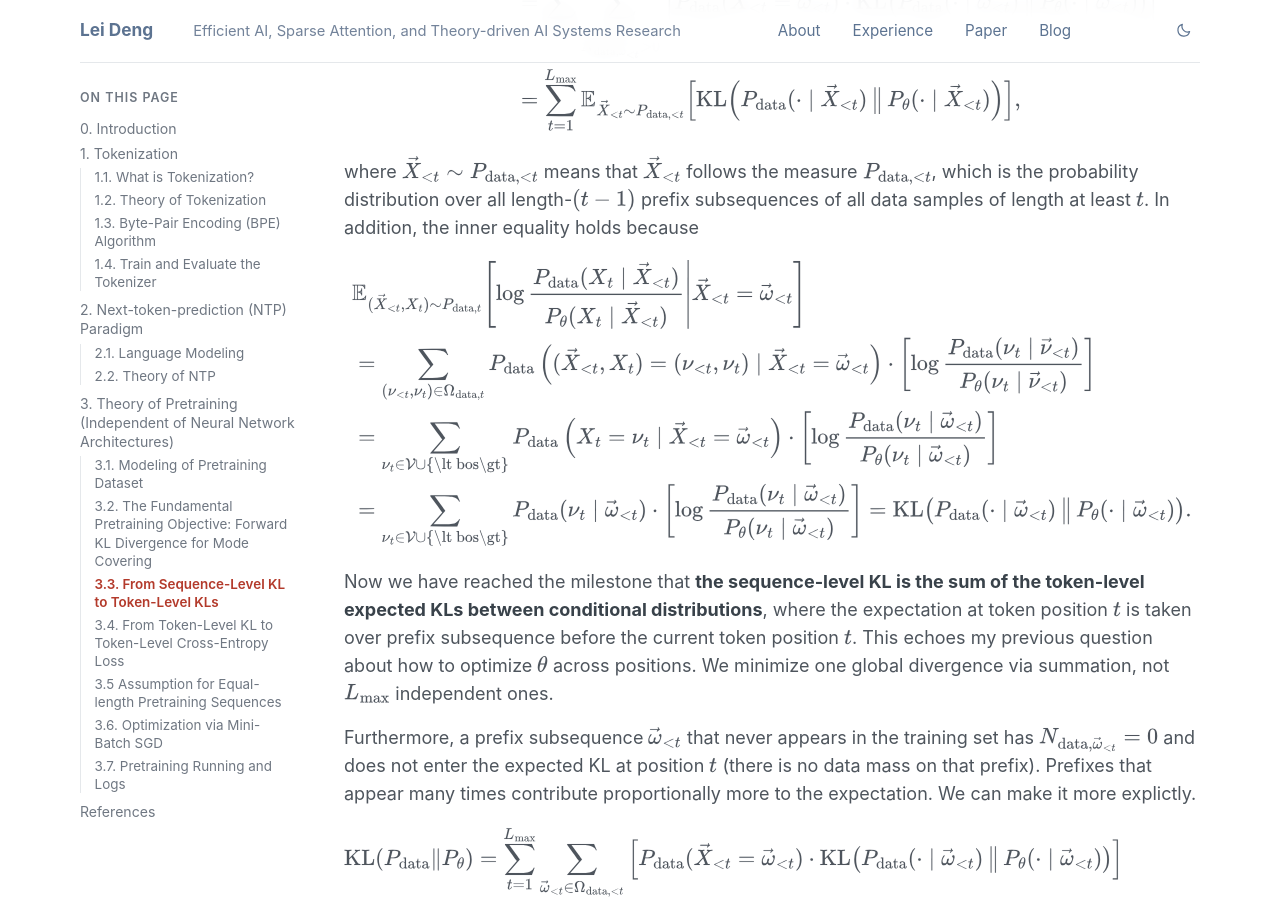
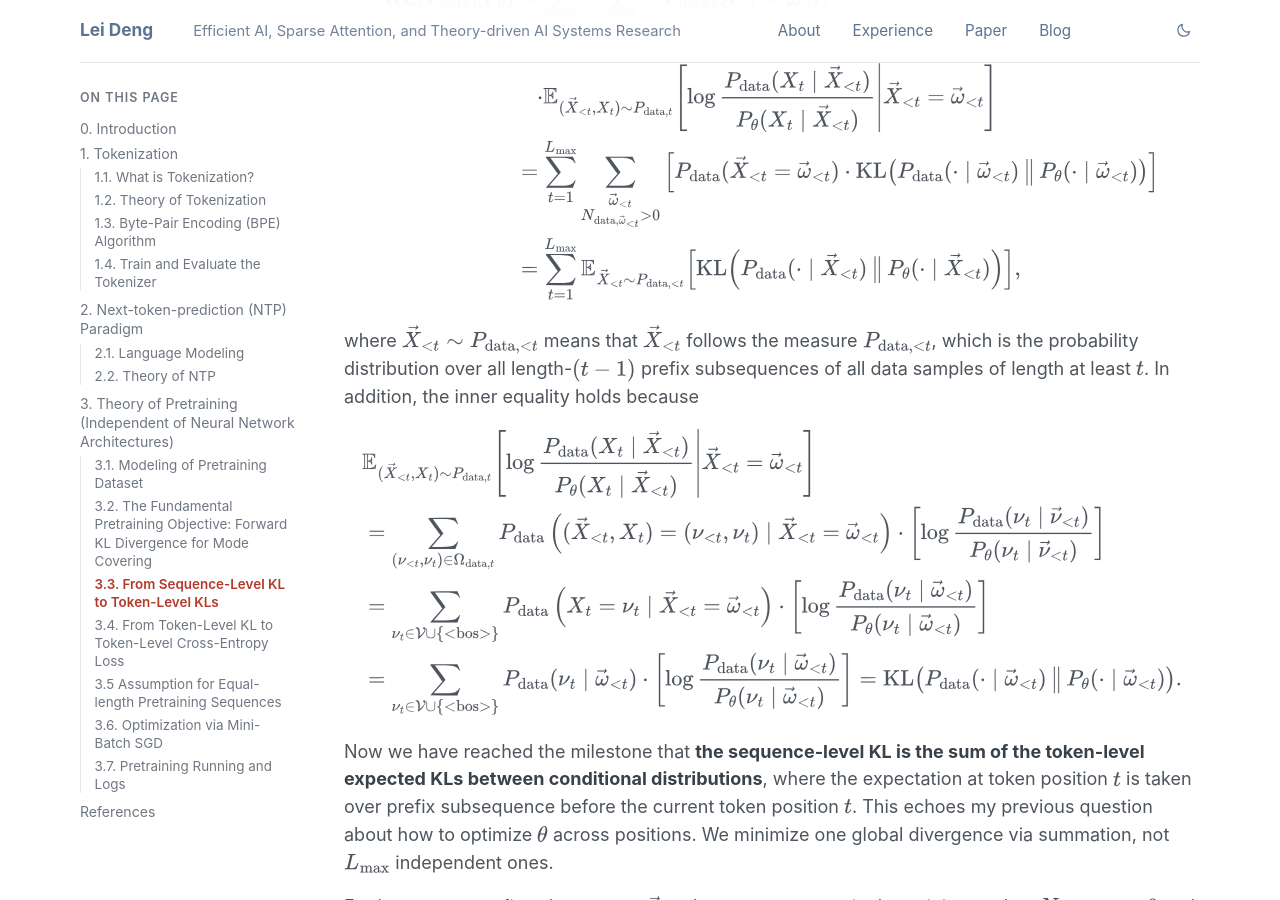
Before and after one commit to leideng/leideng.github.io, a Jekyll site: the page built from _posts/2026-06-02-nanochat-ascend-part1.md, in a window 1280 px wide and 900 px high, scrolled down 24124 px. Built offline with Jekyll 4.4.1, drawn with Linux system fonts in a browser that asks for light colours; some of the changed text lies outside the part shown.

Commit message:
fix(blog): clean up nanochat math rendering
Co-authored-by: Cursor <cursoragent@cursor.com>

````diff
--- a/_posts/2026-06-02-nanochat-ascend-part1.md
+++ b/_posts/2026-06-02-nanochat-ascend-part1.md
@@ -268,6 +268,7 @@ bash runs/run_tok_train.sh
 ```
 
 `run_tok_train.sh` calls Karpathy’s `tok_train.py` with the following options
+
 | Flag | Default in `tok_train.py` | Notes |
 |------|---------------------------|--------|
 | `--max-chars` | `20_000_000_000` | Cap on characters seen during BPE training |
@@ -514,17 +515,13 @@ Note that we do not add `<eos>` special token since `<bos>` also marks the end o
 Thus, a valid token sequence becomes
 
 $$
-\begin{aligned}
-\vec{X}
-&= (X_1=\text{\lt bos\gt}, X_2, \dots, X_{L-1}, X_L=\text{\lt bos\gt}), \\
-&\qquad X_2,\dots,X_{L-1} \neq \text{\lt bos\gt}, \quad L \ge 2.
-\end{aligned}
+\vec{X} = (X_1=\text{<bos>}, X_2, \dots, X_{L-1}, X_L=\text{<bos>}), \quad X_2,\dots,X_{L-1} \neq \text{<bos>}, \quad L \ge 2.
 $$
 
 In addition, due to the limited computation capability, we cannot handle arbitrary long sequences. Thus, we will impose a context window {::nomarkdown}$L_{\max}${:/nomarkdown} restriction and we require that {::nomarkdown}$L \le L_{\max}${:/nomarkdown}.
 In our nanochat-ascend project, we set {::nomarkdown}$L_{\max}=2048${:/nomarkdown}. The latest model such as DeepSeek V4 has 1M context windows size, i.e., $L=1048576$.
 
-Then the stop time $L$ is defined as either {::nomarkdown}$L = L_{\max}${:/nomarkdown} or {::nomarkdown}$X_L = \text{\lt bos\gt}${:/nomarkdown}, which can be determined by the information up to $t$ at each step $t$.
+Then the stop time $L$ is defined as either {::nomarkdown}$L = L_{\max}${:/nomarkdown} or {::nomarkdown}$X_L = \text{&lt;bos&gt;}${:/nomarkdown}, which can be determined by the information up to $t$ at each step $t$.
 
 
 The set of all valid token sequences is denoted by {::nomarkdown}$\Omega_{\text{truth}}${:/nomarkdown}, which serves as **the sample space**.  We can count the total number of sequences by length:
@@ -536,8 +533,8 @@ The set of all valid token sequences is denoted by {::nomarkdown}$\Omega_{\text{
 | $4$ | $2$ | $V^2$ |
 | $\vdots$ | $\vdots$ | $\vdots$ |
 | {::nomarkdown}$L_{\max}-1${:/nomarkdown} | {::nomarkdown}$L_{\max}-3${:/nomarkdown} | {::nomarkdown}$V^{L_{\max}-3}${:/nomarkdown} |
-| {::nomarkdown}$L_{\max}${:/nomarkdown} where {::nomarkdown}$X_{L_{\max}} = \text{\lt bos\gt}${:/nomarkdown} | {::nomarkdown}$L_{\max}-2${:/nomarkdown} | {::nomarkdown}$V^{L_{\max}-2}${:/nomarkdown} |
-| {::nomarkdown}$L_{\max}${:/nomarkdown} where {::nomarkdown}$X_{L_{\max}} \neq \text{\lt bos\gt}${:/nomarkdown}| {::nomarkdown}$L_{\max}-1${:/nomarkdown} | {::nomarkdown}$V^{L_{\max}-1}${:/nomarkdown} |
+| {::nomarkdown}$L_{\max}${:/nomarkdown} where {::nomarkdown}$X_{L_{\max}} = \text{&lt;bos&gt;}${:/nomarkdown} | {::nomarkdown}$L_{\max}-2${:/nomarkdown} | {::nomarkdown}$V^{L_{\max}-2}${:/nomarkdown} |
+| {::nomarkdown}$L_{\max}${:/nomarkdown} where {::nomarkdown}$X_{L_{\max}} \neq \text{&lt;bos&gt;}${:/nomarkdown}| {::nomarkdown}$L_{\max}-1${:/nomarkdown} | {::nomarkdown}$V^{L_{\max}-1}${:/nomarkdown} |
 
 Thus the total number of all valid sequences over all possible lengths is
 
@@ -553,11 +550,7 @@ First, the probability of {::nomarkdown}$\vec{X} = \vec{\omega} = (\omega_1,\ome
 {::nomarkdown}$L=l, X_1=\omega_1, X_2=\omega_2, \cdots, X_l = \omega_l${:/nomarkdown}, i.e.,
 
 $$
-\begin{aligned}
-P_{\text{truth}}(\vec{\omega})
-&= P_{\text{truth}}(\vec{X} = \vec{\omega}) \\
-&= P_{\text{truth}} (L=l, X_1=\omega_1, X_2=\omega_2, \cdots, X_l=\omega_l).
-\end{aligned}
+P_{\text{truth}}(\vec{\omega}) = P_{\text{truth}}(\vec{X} = \vec{\omega}) = P_{\text{truth}} (L=l, X_1=\omega_1, X_2=\omega_2, \cdots, X_l=\omega_l).
 $$
 
 Once we have the joint distribution {::nomarkdown}$P_{\text{truth}}(\vec{\omega})${:/nomarkdown}, i.e., we have the probability for each element in the sample space,
@@ -570,7 +563,7 @@ P_{\text{truth}}(X_1=a)
 P_{\text{truth}}(\vec{\omega}) \\
 &=
 \begin{cases}
-    1, & \text{if } a=\text{\lt bos\gt},  \\
+    1, & \text{if } a=\text{<bos>},  \\
     0, & \text{otherwise.}
 \end{cases}
 \end{aligned}
@@ -596,25 +589,42 @@ $$
 For notation simplicity, we sometimes omit the random variable {::nomarkdown}$X_i${:/nomarkdown} but simply use {::nomarkdown}$\omega_i/x_i/y_i${:/nomarkdown} when the context is clear to show that {::nomarkdown}$\omega_i/x_i/y_i${:/nomarkdown} is the $i$-th token in a sequence, namely
 
 $$
-\begin{aligned}
-P_{\text{truth}}(\omega_i) := P_{\text{truth}} (X_i=\omega_i). \\
-P_{\text{truth}}(x_i) := P_{\text{truth}} (X_i=x_i). \\
+P_{\text{truth}}(\omega_i) := P_{\text{truth}} (X_i=\omega_i).
+$$
+
+$$
+P_{\text{truth}}(x_i) := P_{\text{truth}} (X_i=x_i).
+$$
+
+$$
 P_{\text{truth}}(y_i) := P_{\text{truth}} (X_i=y_i).
-\end{aligned}
 $$
 
 Similarly, we also sometimes omit several random variables to denote the probability for several tokens.
 For example, if we define {::nomarkdown}$\vec{x}=(x_1,x_2,x_3)${:/nomarkdown} and {::nomarkdown}$\vec{y}=(y_4,y_5,y_6)${:/nomarkdown}, we have
 
 $$
-\begin{aligned}
-P_{\text{truth}}(\vec{x}) := P_{\text{truth}} (X_1=x_1, X_2=x_2, X_3=x_3). \\
-P_{\text{truth}}(\vec{y}) := P_{\text{truth}} (X_4=y_4, X_5=y_5, X_6=y_6). \\
-P_{\text{truth}}(\vec{y} \mid \vec{x}) := P_{\text{truth}} (X_4=y_4, X_5=y_5, X_6=y_6 \mid X_1=x_1, X_2=x_2, X_3=x_3). \\
-P_{\text{truth}}(\vec{x},y_4) := P_{\text{truth}} (X_1=x_1,X_2=x_2,X_3=x_3,X_4=y_4). \\
-P_{\text{truth}}(y_5, \vec{x}) := P_{\text{truth}}(\vec{x}, y_5) = P_{\text{truth}} (X_1=x_1,X_2=x_2,X_3=x_3,X_5=y_5). \\
+P_{\text{truth}}(\vec{x}) := P_{\text{truth}} (X_1=x_1, X_2=x_2, X_3=x_3).
+$$
+
+$$
+P_{\text{truth}}(\vec{y}) := P_{\text{truth}} (X_4=y_4, X_5=y_5, X_6=y_6).
+$$
+
+$$
+P_{\text{truth}}(\vec{y} \mid \vec{x}) := P_{\text{truth}} (X_4=y_4, X_5=y_5, X_6=y_6 \mid X_1=x_1, X_2=x_2, X_3=x_3).
+$$
+
+$$
+P_{\text{truth}}(\vec{x},y_4) := P_{\text{truth}} (X_1=x_1,X_2=x_2,X_3=x_3,X_4=y_4).
+$$
+
+$$
+P_{\text{truth}}(y_5, \vec{x}) := P_{\text{truth}}(\vec{x}, y_5) = P_{\text{truth}} (X_1=x_1,X_2=x_2,X_3=x_3,X_5=y_5).
+$$
+
+$$
 P_{\text{truth}}(\vec{x},\vec{y}) := P_{\text{truth}} (X_1=x_1,X_2=x_2,X_3=x_3,X_4=y_4,X_5=y_5,X_6=y_6).
-\end{aligned}
 $$
 
 
@@ -651,7 +661,7 @@ P_{\text{truth}} ( \vec{y} \mid \vec{x} )
 \end{aligned}
 $$
 
-with the convention {::nomarkdown}$P_{\text{truth}}(X_1 = \text{\lt bos\gt} \mid \emptyset) = 1${:/nomarkdown}.
+with the convention {::nomarkdown}$P_{\text{truth}}(X_1 = \text{&lt;bos&gt;} \mid \emptyset) = 1${:/nomarkdown}.
 Now we have factorized the conditional probability {::nomarkdown}$P_{\text{truth}} ( \vec{y} \mid \vec{x} )${:/nomarkdown} into $l-i+1$ next-token
 conditional probabilities {::nomarkdown}$P_{\text{truth}} (y_t \mid x_1,x_2,\cdots,x_{i-1}, y_i, \cdots, y_{t-1})${:/nomarkdown}.
 
@@ -775,7 +785,7 @@ We only need $V+1$ numbers to represent {::nomarkdown}$P_{\text{truth},t} (\omeg
 $$
 \begin{aligned}
 &P_{\text{truth},t} (\omega_t = 1 \mid \vec{w}_{\lt t}), \quad \cdots, \quad P_{\text{truth},t} (\omega_t = V \mid \vec{w}_{\lt t}), \\
-&P_{\text{truth},t} (\omega_t = \text{\lt bos\gt}  \mid \vec{w}_{\lt t}).
+&P_{\text{truth},t} (\omega_t = \text{<bos>}  \mid \vec{w}_{\lt t}).
 \end{aligned}
 $$
 
@@ -1058,9 +1068,9 @@ $$
 &\mathbb{E}_{ (\vec{X}_{\lt t}, X_t) \sim P_{\text{data},t}}\!\left[ \left. \log \frac{P_{\text{data}}(X_t \mid \vec{X}_{\lt t})}{P_\theta(X_t \mid \vec{X}_{\lt t})} \right|  \vec{X}_{\lt t} = \vec{\omega}_{\lt t} \right] \\
 &= \sum_{ (\nu_{\lt t}, \nu_t) \in \Omega_{\text{data},t}} P_{\text{data}} \left( (\vec{X}_{\lt t}, X_t)=(\nu_{\lt t}, \nu_t) \mid \vec{X}_{\lt t} = \vec{\omega}_{\lt t} \right)
 \cdot \left[ \log \frac{P_{\text{data}}(\nu_t \mid \vec{\nu}_{\lt t})}{P_\theta(\nu_t \mid \vec{\nu}_{\lt t})} \right] \\
-&= \sum_{ \nu_t \in \mathcal{V} \cup \{ \text{\lt bos\gt} \}} P_{\text{data}} \left( X_t=\nu_t \mid \vec{X}_{\lt t} = \vec{\omega}_{\lt t} \right)
+&= \sum_{ \nu_t \in \mathcal{V} \cup \{ \text{<bos>} \}} P_{\text{data}} \left( X_t=\nu_t \mid \vec{X}_{\lt t} = \vec{\omega}_{\lt t} \right)
 \cdot \left[ \log \frac{P_{\text{data}}(\nu_t \mid \vec{\omega}_{\lt t})}{P_\theta(\nu_t \mid \vec{\omega}_{\lt t})} \right] \\
-&= \sum_{ \nu_t \in \mathcal{V} \cup \{ \text{\lt bos\gt} \} } P_{\text{data}} (\nu_t \mid \vec{\omega}_{\lt t})
+&= \sum_{ \nu_t \in \mathcal{V} \cup \{ \text{<bos>} \} } P_{\text{data}} (\nu_t \mid \vec{\omega}_{\lt t})
 \cdot \left[ \log \frac{P_{\text{data}}(\nu_t \mid \vec{\omega}_{\lt t})}{P_\theta(\nu_t \mid \vec{\omega}_{\lt t})} \right]
 =\mathrm{KL}\!\left(P_{\text{data}}(\cdot \mid \vec{\omega}_{\lt t}) \,\big\|\, P_\theta(\cdot \mid \vec{\omega}_{\lt t})\right).
 \end{aligned}
@@ -1316,8 +1326,8 @@ $$
 \begin{aligned}
 \sum_{n=1}^N  \left[ \mathbb{1}_{ \{ t \le l_n \} } \cdot H(P_{\text{data}}(\cdot\mid \vec{x}^n_{\lt t}),\,P_\theta(\cdot\mid \vec{x}^n_{\lt t})) \right]
 &= \sum_{\vec{\omega}_{\lt t} \in \Omega_{\text{data}, \lt t}} \left[ \mathbb{1}_{ \{ t \le l_n \} } \cdot N_{\text{data}, \vec{\omega}_{\lt t}} \cdot H(P_{\text{data}}(\cdot\mid \vec{\omega}_{\lt t}),\,P_\theta(\cdot\mid \vec{\omega}_{\lt t})) \right] \\
-&= - \sum_{\vec{\omega}_{\lt t} \in \Omega_{\text{data}, \lt t}} \left[ \mathbb{1}_{ \{ t \le l_n \} } \cdot N_{\text{data}, \vec{\omega}_{\lt t}} \cdot \sum_{ \omega_t \in \mathcal{V} \cup \{ \text{\lt bos\gt} \} } P_{\text{data}}( \omega_t \mid  \vec{\omega}_{\lt t}) \cdot \log P_\theta( \omega_t \mid \vec{\omega}_{\lt t}) \right] \\
-&= - \sum_{\vec{\omega}_{\lt t} \in \Omega_{\text{data}, \lt t}} \left[ \mathbb{1}_{ \{ t \le l_n \} } \cdot \sum_{ \omega_t \in \mathcal{V} \cup \{ \text{\lt bos\gt} \} } N_{\text{data}, (\vec{\omega}_{\lt t}, \omega_t)}  \cdot \log P_\theta( \omega_t \mid \vec{\omega}_{\lt t}) \right] \\
+&= - \sum_{\vec{\omega}_{\lt t} \in \Omega_{\text{data}, \lt t}} \left[ \mathbb{1}_{ \{ t \le l_n \} } \cdot N_{\text{data}, \vec{\omega}_{\lt t}} \cdot \sum_{ \omega_t \in \mathcal{V} \cup \{ \text{<bos>} \} } P_{\text{data}}( \omega_t \mid  \vec{\omega}_{\lt t}) \cdot \log P_\theta( \omega_t \mid \vec{\omega}_{\lt t}) \right] \\
+&= - \sum_{\vec{\omega}_{\lt t} \in \Omega_{\text{data}, \lt t}} \left[ \mathbb{1}_{ \{ t \le l_n \} } \cdot \sum_{ \omega_t \in \mathcal{V} \cup \{ \text{<bos>} \} } N_{\text{data}, (\vec{\omega}_{\lt t}, \omega_t)}  \cdot \log P_\theta( \omega_t \mid \vec{\omega}_{\lt t}) \right] \\
 &= \sum_{n=1}^N \left[ \mathbb{1}_{ \{ t \le l_n \} } \cdot \left( - \log P_\theta( x^n_t \mid \vec{x}^n_{\lt t}) \right) \right]
 \end{aligned}
 $$
````
Also changed, not shown: other parts of _posts/2026-06-02-nanochat-ascend-part1.md (+2 -2 lines).
